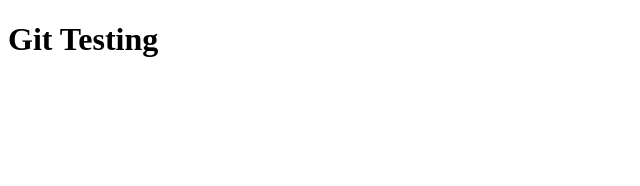
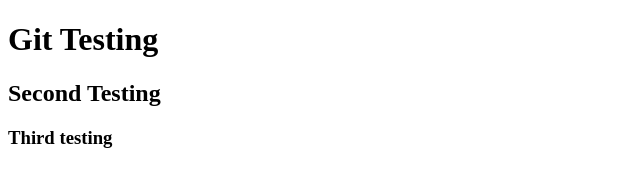
Before and after one commit to anniezh12/Bootstrap-course-june-2020, a plain HTML site: page index.html in a window 1280 px wide. Shown: the whole page, without its empty margins (0-640 px from the left). Drawn offline with Linux system fonts and the light colour scheme.

Commit message:
second commit

```diff
--- a/index.html
+++ b/index.html
@@ -3,5 +3,7 @@
     <head></head>
     <boody>
         <h1>Git Testing</h1>
+        <h2>Second Testing</h2>
+        <h3>Third testing</h3>
     </boody>
 </html>
```
